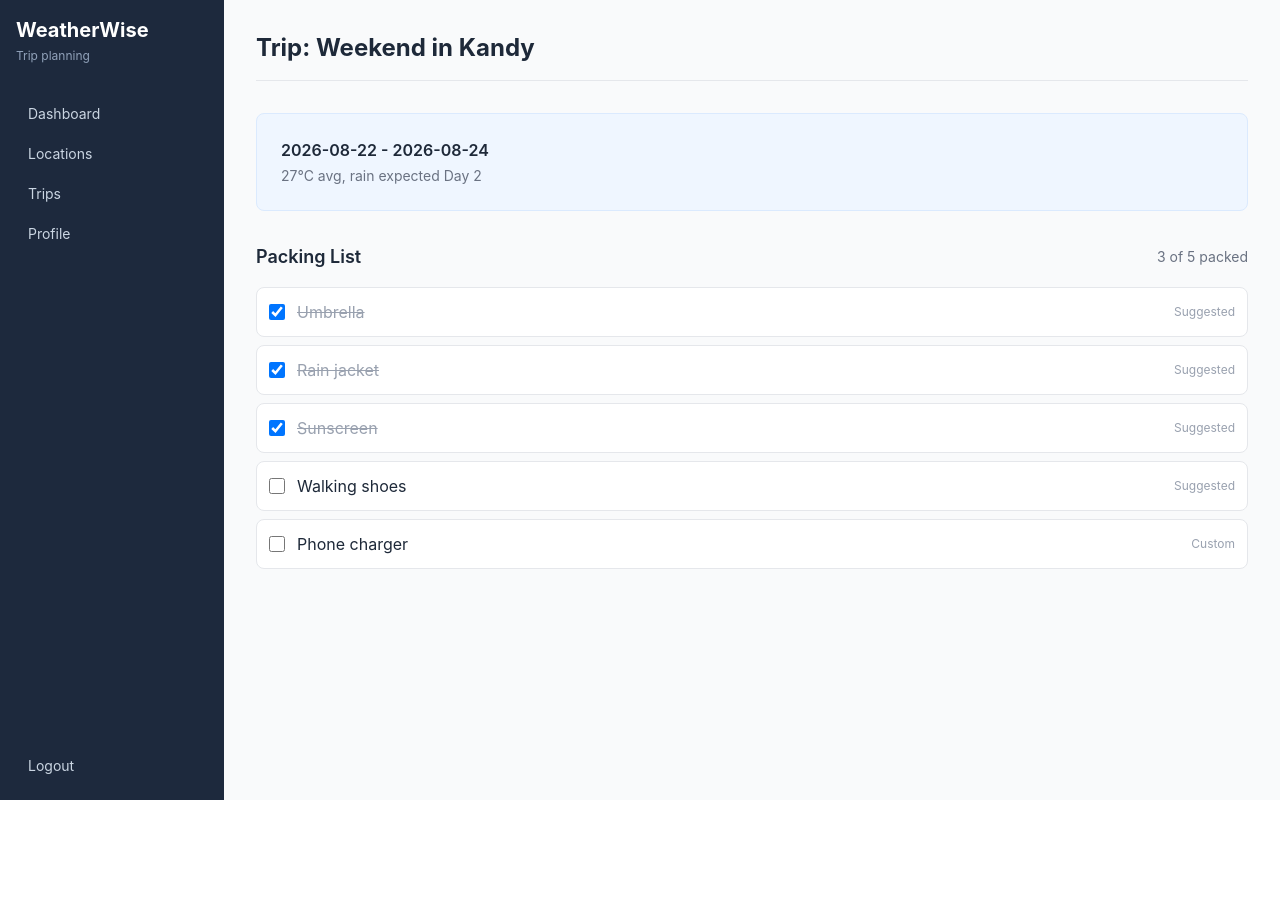
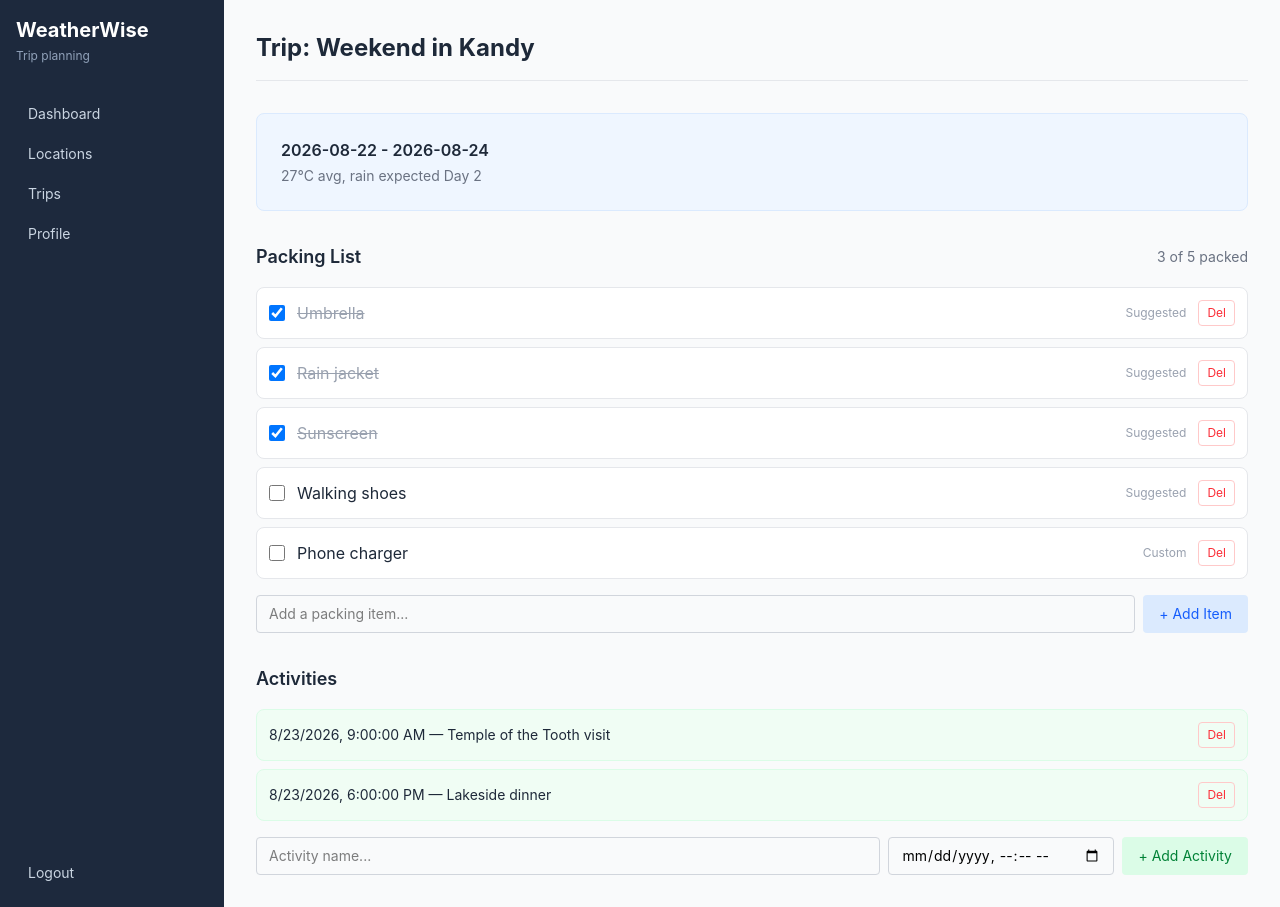
Before and after one commit to Maryam0406/WeatherWise_frontend, a React (Vite) app: page /trips/1 in a window 1280 px wide. Before the commit the page ends 800 px from the top, so only its background shows below. Built offline with nearby package versions, Linux system fonts and the light colour scheme.

Commit message:
made changes in tripdetail.jsx

```diff
--- a/src/pages/TripDetail.jsx
+++ b/src/pages/TripDetail.jsx
@@ -1,22 +1,46 @@
+import { useState } from 'react';
 import { useParams } from 'react-router-dom';
 
-//{ trip } - receives trips from another component
-function TripDetail({ trips, togglePackingItem }) {
+function TripDetail({
+  trips,
+  togglePackingItem,
+  addPackingItem,
+  deletePackingItem,
+  addActivity,
+  deleteActivity,
+}) {
   const { id } = useParams();
-  //trips comes from app.jsx, which is passed down to this component. We use the id from the URL to find the specific trip in the trips array.
-  //Number(id) - from the url param which is a string
   const trip = trips.find((t) => t.id === Number(id));
 
+  const [newItemName, setNewItemName] = useState('');
+  const [newActivityName, setNewActivityName] = useState('');
+  const [newActivityDate, setNewActivityDate] = useState('');
+
   if (!trip) {
-    return <p className="p-8 text-gray-500">Trip not found</p>
+    return <p className="p-8 text-gray-500">Trip not found</p>;
   }
 
   const packedCount = trip.packingItems.filter((item) => item.is_packed).length;
 
+  function handleAddItem(e) {
+    e.preventDefault();
+    if (!newItemName.trim()) return;
+    addPackingItem(trip.id, newItemName.trim());
+    setNewItemName('');
+  }
+
+  function handleAddActivity(e) {
+    e.preventDefault();
+    if (!newActivityName.trim() || !newActivityDate) return;
+    addActivity(trip.id, newActivityName.trim(), newActivityDate);
+    setNewActivityName('');
+    setNewActivityDate('');
+  }
+
   return (
-    <div className="p-8">
+    <div className="p-4 md:p-8">
       <div className="flex justify-between items-center mb-8 pb-4 border-b border-gray-200">
-        <h1 className="text-2xl font-bold text-gray-800">Trip: {trip.name}</h1>
+        <h1 className="text-xl md:text-2xl font-bold text-gray-800">Trip: {trip.name}</h1>
       </div>
 
       <div className="bg-blue-50 border border-blue-100 rounded-lg p-6 mb-8">
@@ -26,6 +50,7 @@ function TripDetail({ trips, togglePackingItem }) {
         <p className="text-sm text-gray-500 mt-1">{trip.forecast_summary}</p>
       </div>
 
+      {/* Packing List */}
       <div className="flex justify-between items-center mb-4">
         <h2 className="text-lg font-semibold text-gray-800">Packing List</h2>
         <p className="text-sm text-gray-500">
@@ -33,13 +58,16 @@ function TripDetail({ trips, togglePackingItem }) {
         </p>
       </div>
 
-      <div className="flex flex-col gap-2 mb-8">
+      <div className="flex flex-col gap-2 mb-4">
+        {trip.packingItems.length === 0 && (
+          <p className="text-sm text-gray-400">No packing items yet.</p>
+        )}
         {trip.packingItems.map((item) => (
-          <label
+          <div
             key={item.id}
             className="flex items-center justify-between bg-white border border-gray-200 rounded-lg p-3"
           >
-            <span className="flex items-center gap-3">
+            <label className="flex items-center gap-3 flex-1 cursor-pointer">
               <input
                 type="checkbox"
                 checked={item.is_packed}
@@ -49,13 +77,86 @@ function TripDetail({ trips, togglePackingItem }) {
               <span className={item.is_packed ? 'line-through text-gray-400' : 'text-gray-800'}>
                 {item.item_name}
               </span>
-            </span>
-            <span className="text-xs text-gray-400">
-              {item.is_suggested ? 'Suggested' : 'Custom'}
-            </span>
-          </label>
+              <span className="text-xs text-gray-400 ml-auto mr-3">
+                {item.is_suggested ? 'Suggested' : 'Custom'}
+              </span>
+            </label>
+            <button
+              onClick={() => deletePackingItem(trip.id, item.id)}
+              aria-label={`Delete ${item.item_name}`}
+              className="text-xs border border-red-200 text-red-500 px-2 py-1 rounded hover:bg-red-50"
+            >
+              Del
+            </button>
+          </div>
         ))}
       </div>
+
+      <form onSubmit={handleAddItem} className="flex gap-2 mb-8">
+        <input
+          type="text"
+          value={newItemName}
+          onChange={(e) => setNewItemName(e.target.value)}
+          placeholder="Add a packing item..."
+          aria-label="New packing item name"
+          className="flex-1 border border-gray-300 rounded px-3 py-2 text-sm"
+        />
+        <button
+          type="submit"
+          className="bg-blue-100 text-blue-600 text-sm px-4 py-2 rounded hover:bg-blue-200"
+        >
+          + Add Item
+        </button>
+      </form>
+
+      {/* Activities */}
+      <h2 className="text-lg font-semibold text-gray-800 mb-4">Activities</h2>
+      <div className="flex flex-col gap-2 mb-4">
+        {trip.activities.length === 0 && (
+          <p className="text-sm text-gray-400">No activities planned yet.</p>
+        )}
+        {trip.activities.map((activity) => (
+          <div
+            key={activity.id}
+            className="flex items-center justify-between bg-green-50 border border-green-100 rounded-lg p-3"
+          >
+            <span className="text-sm text-gray-800">
+              {new Date(activity.scheduled_date).toLocaleString()} — {activity.activity_name}
+            </span>
+            <button
+              onClick={() => deleteActivity(trip.id, activity.id)}
+              aria-label={`Delete ${activity.activity_name}`}
+              className="text-xs border border-red-200 text-red-500 px-2 py-1 rounded hover:bg-red-50"
+            >
+              Del
+            </button>
+          </div>
+        ))}
+      </div>
+
+      <form onSubmit={handleAddActivity} className="flex flex-col sm:flex-row gap-2">
+        <input
+          type="text"
+          value={newActivityName}
+          onChange={(e) => setNewActivityName(e.target.value)}
+          placeholder="Activity name..."
+          aria-label="New activity name"
+          className="flex-1 border border-gray-300 rounded px-3 py-2 text-sm"
+        />
+        <input
+          type="datetime-local"
+          value={newActivityDate}
+          onChange={(e) => setNewActivityDate(e.target.value)}
+          aria-label="Activity date and time"
+          className="border border-gray-300 rounded px-3 py-2 text-sm"
+        />
+        <button
+          type="submit"
+          className="bg-green-100 text-green-700 text-sm px-4 py-2 rounded hover:bg-green-200"
+        >
+          + Add Activity
+        </button>
+      </form>
     </div>
   );
 }
```
